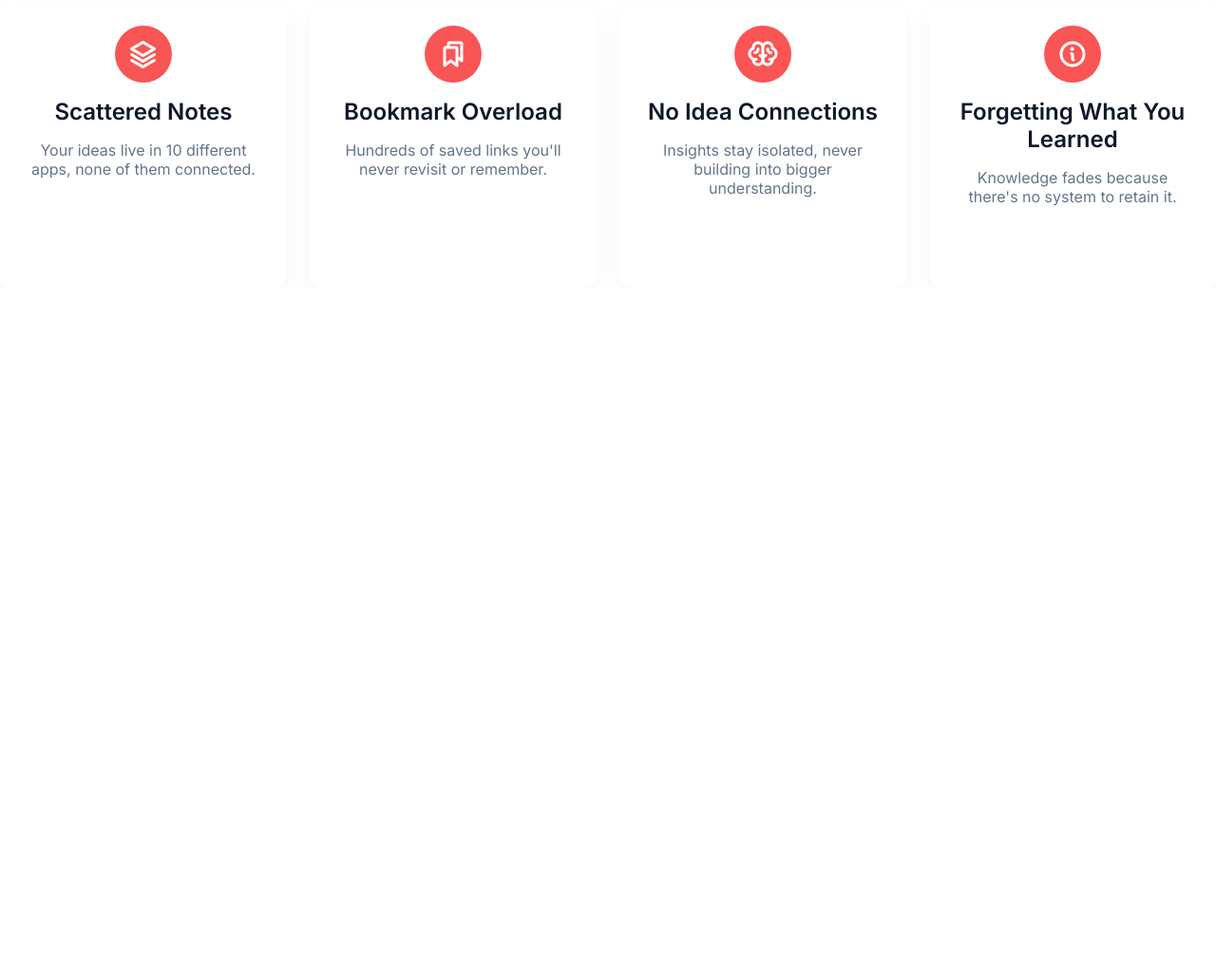
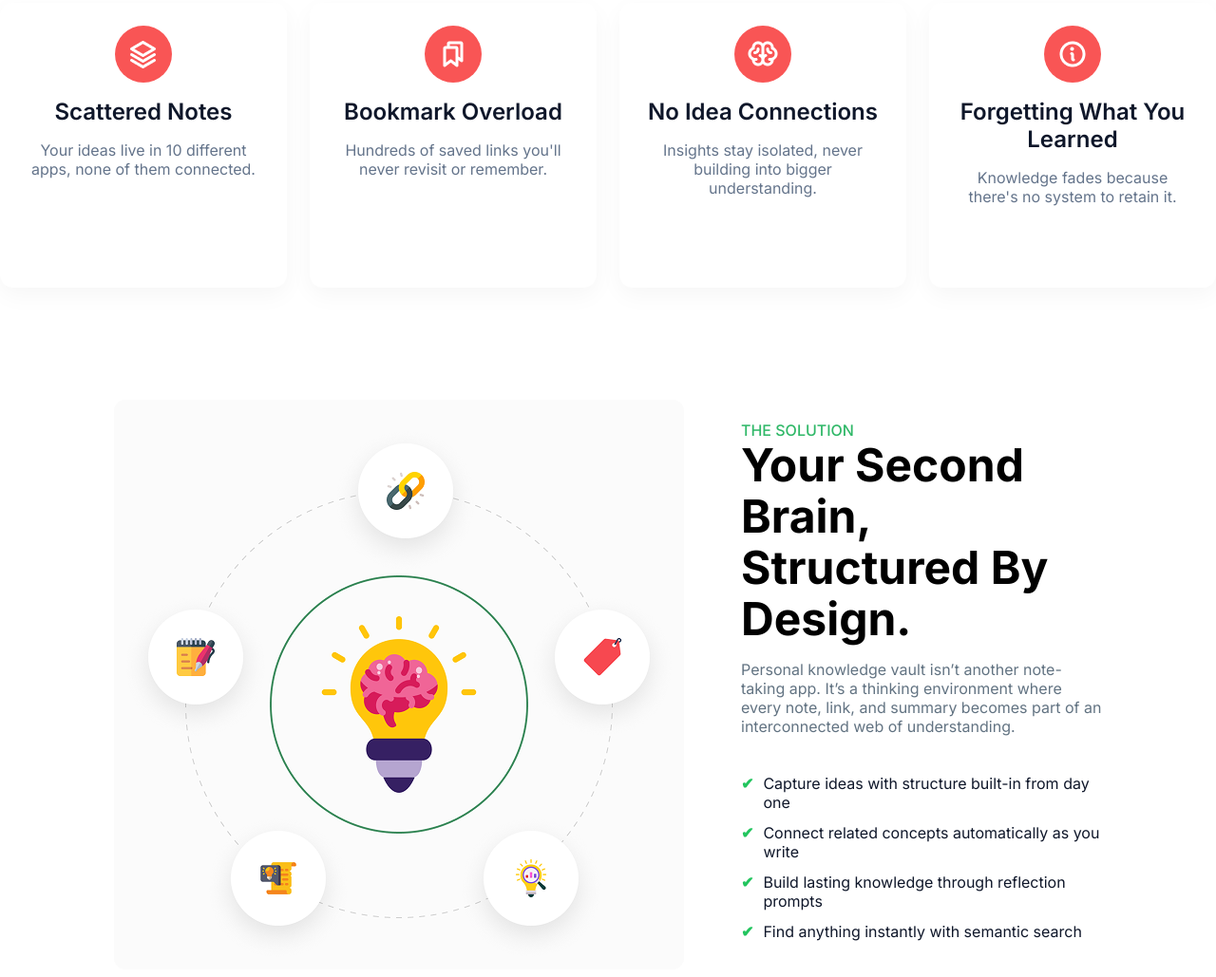
Before and after one commit to mdriazuddin07/knowledge-Vault, a plain HTML site: page index.html in a window 1280 px wide. Shown: the part 994-2023 px from the top of the page at 95% size. Before the commit the page ends 1297 px from the top, so only its background shows below. Drawn offline with Linux system fonts and the light colour scheme.

```diff
--- a/index.html
+++ b/index.html
@@ -121,7 +121,32 @@
                 <p>Knowledge fades because there's no system to retain it.</p>
             </div>
         </section>
+<section class="solution">
+    <div>
+        <img class="img" src="assets/knowledge.png" alt="">
+    </div>
+     <div class="solution-content">
+            <span class="label">THE SOLUTION</span>
 
+            <h2>
+                Your Second Brain,<br>
+                Structured By Design.
+            </h2>
+
+            <p class="desc">
+                Personal knowledge vault isn’t another note-taking app.
+                It’s a thinking environment where every note, link, and summary
+                becomes part of an interconnected web of understanding.
+            </p>
+
+            <ul class="features-list">
+                <li>Capture ideas with structure built-in from day one</li>
+                <li>Connect related concepts automatically as you write</li>
+                <li>Build lasting knowledge through reflection prompts</li>
+                <li>Find anything instantly with semantic search</li>
+            </ul>
+        </div>
+</section>
     </main>
 </body>
 
--- a/styles/knowledgeVault.css
+++ b/styles/knowledgeVault.css
@@ -164,6 +164,64 @@
     justify-content: center;
 }
 
+.solution {
+
+    max-width: 1600px;
+    height: 840px;
+    margin: auto;
+    display: flex;
+    align-items: center;
+    justify-content: flex-start;
+    gap: 60px;
+    padding: 120px;
+
+}
+
+.img{
+    width: 600px;
+    height: 600px;
+}
+.solution-content .label {
+    font-size: 16px;
+    font-weight: 500;
+    color: #30B868;
+    margin-bottom: 16px;
+}
+
+.solution-content h2 {
+    font-size: 48px;
+    line-height: 54px;
+    font-weight: 700;
+    margin-bottom: 16px;
+    text-transform: capitalize;
+
+}
+
+.desc {
+    color: #627382;
+    font-size: 16px;
+    font-weight: 400;
+    margin-bottom: 40px;
+}
+
+.features-list {
+    list-style: none;
+    padding: 0;
+}
+
+.features-list li {
+    display: flex;
+    align-items: flex-start;
+    gap: 10px;
+    margin-bottom: 12px;
+    color: #0f172a;
+}
+
+.features-list li::before {
+    content: "✔";
+    color: #22c55e;
+    font-weight: bold;
+}
 .feature-card {
     width: 322px;
     height: 300px;
```
